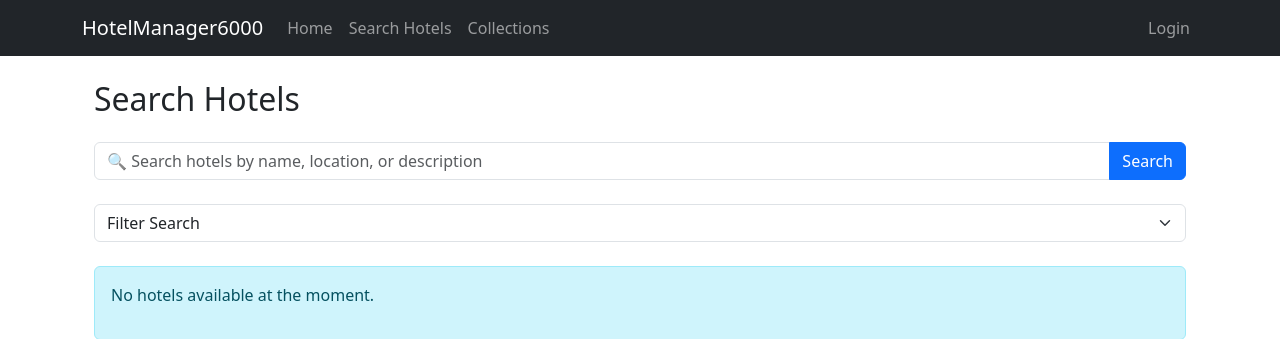
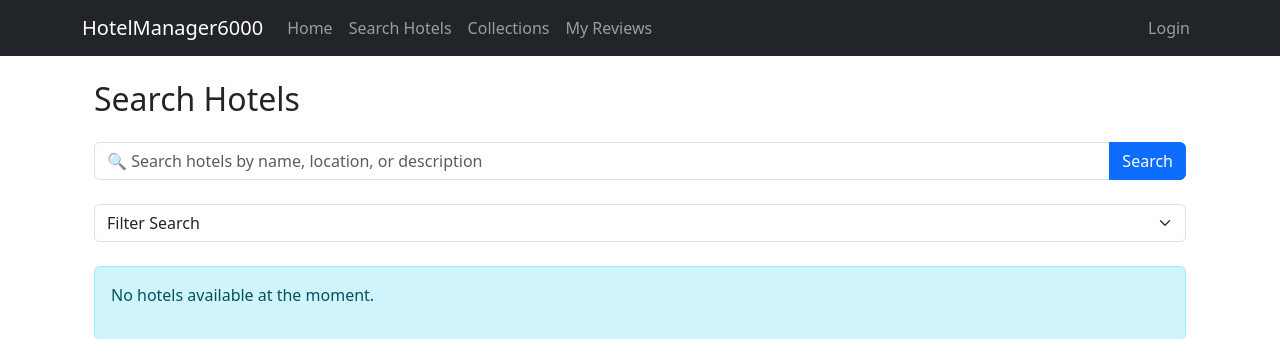
Before and after one commit to paris-phan/hootel, a Django app: page /patron/search/ in a window 1280 px wide. Shown: the top 339 px of the page. Run offline with Django 5.2, Linux system fonts and the light colour scheme; data that the repository does not hold is empty.

Commit message:
updated patron nav bar

```diff
--- a/templates/base/patron_base.html
+++ b/templates/base/patron_base.html
@@ -23,6 +23,9 @@
                 <li class="nav-item">
                     <a class="nav-link" href="{% url 'patron:view_collections' %}">Collections</a>
                 </li>
+                <li class="nav-item">
+                    <a class="nav-link" href="{% url 'patron:my_reviews' %}">My Reviews</a>
+                </li>
             </ul>
             <ul class="navbar-nav">
                 {% if user.is_authenticated %}
```
